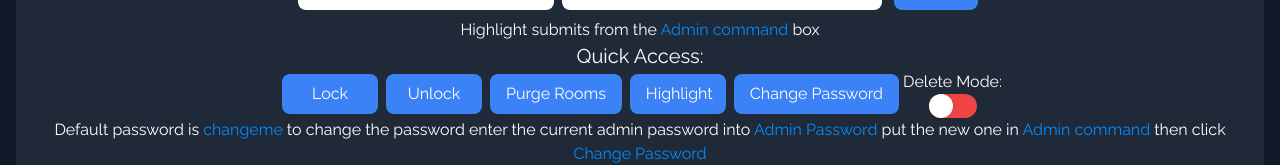
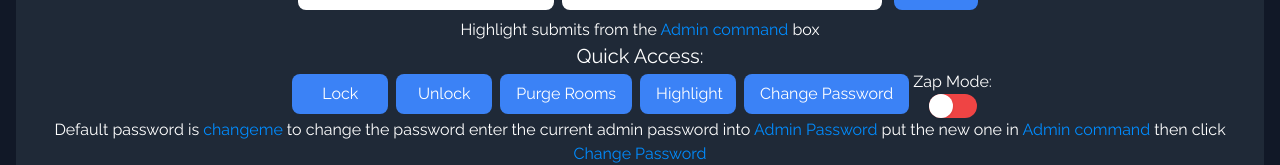
Before and after one commit to silvereengames/elliptical, a Vue app: page /admin in a window 1280 px wide. Shown: the part 610-775 px from the top of the page. Built offline with nearby package versions, Linux system fonts and the light colour scheme; no server answers.

Commit message:
Rename delete mode to Zap mode

```diff
--- a/vue/components/admin.vue
+++ b/vue/components/admin.vue
@@ -42,7 +42,7 @@ function toggleSwitch() {
       <button class="w-38 px-4 py-2 m-1 bg-blue-500 hover:bg-blue-600 rounded-lg" @click="passchange()">Change
         Password</button>
       <div class="flex flex-col items-center">
-        <label>Delete Mode:</label>
+        <label>Zap Mode:</label>
         <span :class="{ 'bg-green-500': stuff.delete, 'bg-red-500': !stuff.delete }"
           class="relative inline-block w-12 h-6 rounded-full transition-colors duration-300 ease-in-out cursor-pointer"
           @click="toggleSwitch">
```
